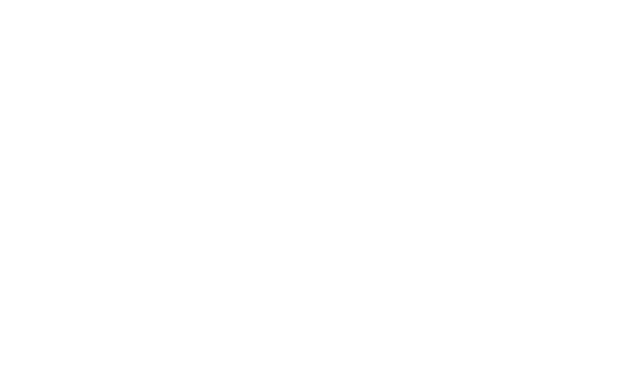
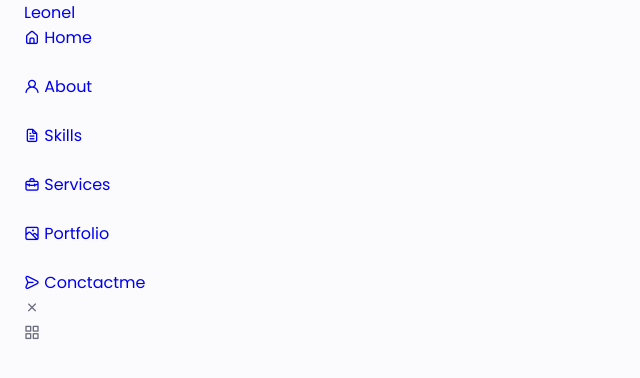
Before and after one commit to AknoLeonel/MeuPortfolio, a plain HTML site: page index.html in a window 1280 px wide. Shown: the whole page, without its empty margins (0-640 px from the left). Drawn offline with nearby package versions, Linux system fonts and the light colour scheme.

Commit message:
alteraçoes

```diff
--- a/assets/css/style.css
+++ b/assets/css/style.css
@@ -34,36 +34,36 @@
     --smaller-font-size: .75rem;
 
     /*========== Font weight ==========*/
-    --font-medium: ;
-    --font-semi-bold: ;
+    --font-medium: 500;
+    --font-semi-bold: 600;
 
     /*========== Margenes Bottom ==========*/
     /* .25rem = 4px, .5rem = 8px, .75rem = 12px ... */
-    --mb-0-25: ;
-    --mb-0-5: ;
-    --mb-0-75: ;
-    --mb-1: ;
-    --mb-1-5: ;
-    --mb-2: ;
-    --mb-2-5: ;
-    --mb-3: ;
+    --mb-0-25: .25rem;
+    --mb-0-5: .5rem;
+    --mb-0-75: .75rem;
+    --mb-1: 1rem;
+    --mb-1-5: 1.5rem;
+    --mb-2: 2rem;
+    --mb-2-5: 2.5rem;
+    --mb-3: 3rem;
 
     /*========== z index ==========*/
-    --z-tooltip: ;
-    --z-fixed: ;
-    --z-modal: ;
+    --z-tooltip: 10;
+    --z-fixed: 100;
+    --z-modal: 1000;
 }
 
 /* Font size for large devices */
 @media screen and (min-width: 968px) {
     :root {
-        --big-font-size: ;
-        --h1-font-size: ;
-        --h2-font-size: ;
-        --h3-font-size: ;
-        --normal-font-size: ;
-        --small-font-size: ;
-        --smaller-font-size: ;
+        --big-font-size: 3rem;
+        --h1-font-size: 2.25rem;
+        --h2-font-size: 1.5rem;
+        --h3-font-size: 1.25rem;
+        --normal-font-size: 1rem;
+        --small-font-size: .875rem;
+        --smaller-font-size: .813rem;
     }
 }
 
@@ -74,14 +74,71 @@
 
 
 /*==================== BASE ====================*/
+*{
+    box-sizing: border-box;
+    padding: 0;
+    margin: 0;
+}
 
+html{
+    scroll-behavior: smooth;
+}
 
+body{
+    margin: 0 0 var(--header-height) 0;
+    font-family: var(--body-font);
+    font-size: var(--normal-font-size);
+    background-color: var(--body-color);
+    color: var(--text-color);
+}
+
+h1,h2,h3,h4{
+    color: var(--title-color);
+    font-weight: var(--font-semi-bold);
+}
+
+ul{
+    list-style: none;
+}
+
+a{
+    text-decoration: none;
+}
+
+img{
+    max-width: 100%;
+    height: auto;
+}
 /*==================== REUSABLE CSS CLASSES ====================*/
+.section{
+    padding: 2rem 0 4rem;
+}
 
+.section__title{
+    font-size: var(--h1-font-size);
+}
 
+.section__subtitle{
+    display: block;
+    font-size: var(--small-font-size);
+    margin-bottom: var(--mb-3);
+}
+
+.section__title,
+.section__subtitle{
+    text-align: center;
+}
 /*==================== LAYOUT ====================*/
+.container{
+    max-width: 768px;
+    margin-left: var(--mb-1-5);
+    margin-right: var(--mb-1-5);
+}
 
-
+.grid{
+    display: grid;
+    gap: 1.5rem;
+}
 /*==================== NAV ====================*/
 
 
--- a/index.html
+++ b/index.html
@@ -18,7 +18,50 @@
     <body>
         <!--==================== HEADER ====================-->
         <header class="header" id="header">
+            <nav class="nav container">
+                <a href="#" class="nav__logo">Leonel</a>
 
+                <div class="nav__menu" id="nav-menu">
+                    <ul class="nav__list grid">
+                        <li class="nav__item">
+                            <a href="#home" class="nav__link">
+                                <i class="uil uil-estate"></i> Home
+                            </a>
+                        </li>
+                        <li class="nav__item">
+                            <a href="#about" class="nav__link">
+                                <i class="uil uil-user"></i> About
+                            </a>
+                        </li>
+                        <li class="nav__item">
+                            <a href="#skills" class="nav__link">
+                                <i class="uil uil-file-alt"></i> Skills
+                            </a>
+                        </li>
+                        <li class="nav__item">
+                            <a href="#services" class="nav__link">
+                                <i class="uil uil-briefcase-alt"></i> Services
+                            </a>
+                        </li>
+                        <li class="nav__item">
+                            <a href="#portfolio" class="nav__link">
+                                <i class="uil uil-scenery"></i> Portfolio
+                            </a>
+                            <li class="nav__item">
+                                <a href="#contact" class="nav__link">
+                                    <i class="uil uil-message"></i> Conctactme
+                                </a>
+                        </li>
+                    </ul>
+                    <i class="uil uil-times nav__close" id="nav-close"></i>
+                </div>
+
+                <div class="nav__btns">
+                    <div class="nav__toggle" id="nav-toggle">
+                        <i class="uil uil-apps"></i>
+                    </div>
+                </div>
+            </nav>
         </header>
 
         <!--==================== MAIN ====================-->
```
